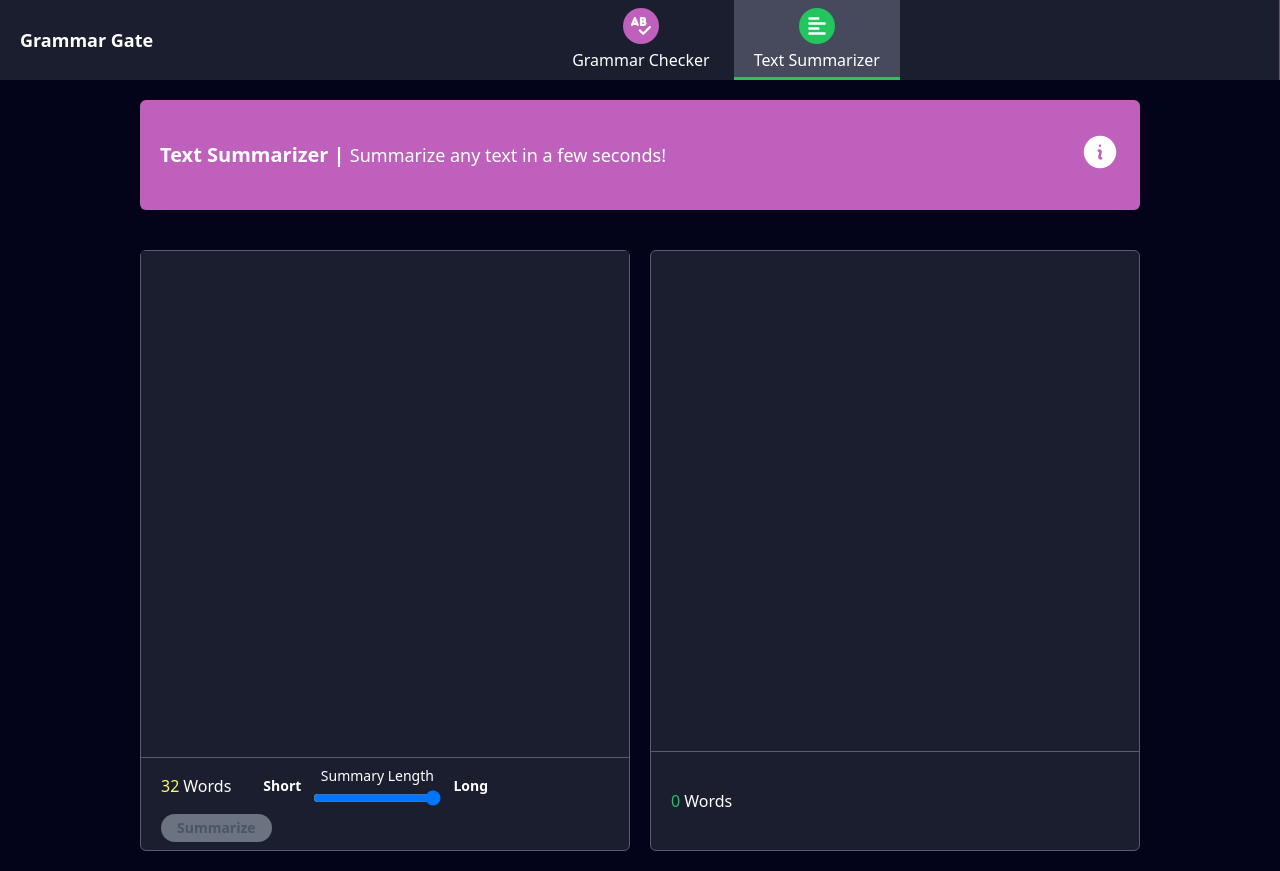
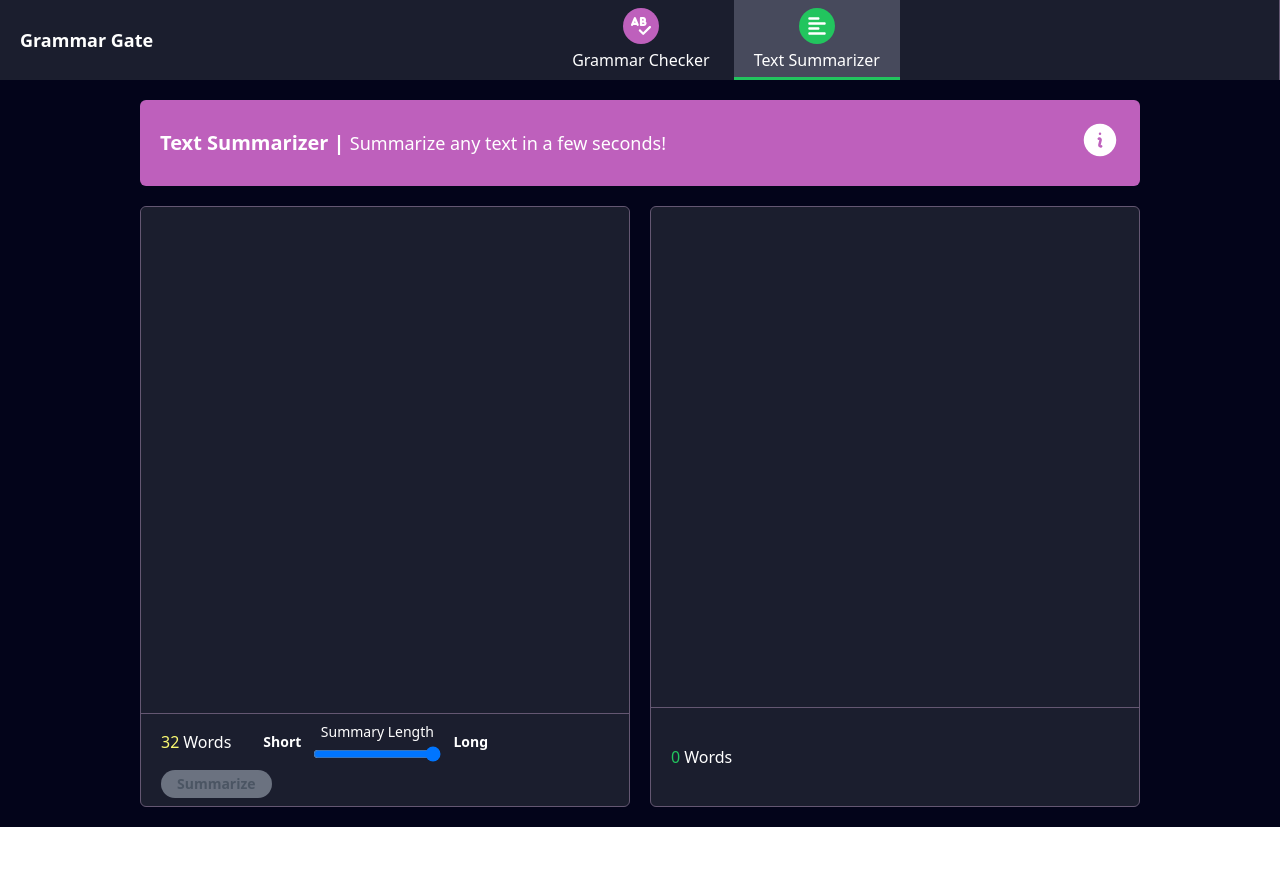
Before and after one commit to GabrielCarames/grammar-gate, a Next.js app: page /text-summarizer in a window 1280 px wide. After the commit the page ends 827 px from the top, so only its background shows below. Built offline with nearby package versions, Linux system fonts and the light colour scheme; no server answers.

Commit message:
refactor: rename "TextareaHeader" to "TextareaBanner"

```diff
--- a/src/components/TextSummarizer/TextSummarizerTextareaWrapper.tsx
+++ b/src/components/TextSummarizer/TextSummarizerTextareaWrapper.tsx
@@ -8,7 +8,7 @@ export default function TextSummarizerTextareaWrapper() {
     <div className="md:flex-1 w-full border border-gray-2 bg-gray-1 rounded-md">
       <form onSubmit={handleSubmit}>
         <textarea
-          className="w-full max-h-[250px] lg:max-h-[500px] bg-gray-1 h-max md:h-screen outline-none resize-none p-5 text-base lg:text-lg"
+          className="w-full max-h-[250px] lg:max-h-[500px] bg-gray-1 h-max md:h-screen rounded-md outline-none resize-none p-5 text-base lg:text-lg"
           name="textarea"
           cols={30}
           rows={10}
--- a/src/components/TextareaHeader.tsx
+++ b/src/components/TextareaBanner.tsx
@@ -1,6 +1,6 @@
 import InfoButtonSection from "./InfoButtonSection"
 
-export default function TextareaHeader({
+export default function TextareaBanner({
   title,
   description
 }: {
@@ -8,7 +8,7 @@ export default function TextareaHeader({
   description: string
 }) {
   return (
-    <header className="bg-pink-1 py-8 px-5 h-max mb-10 rounded-md flex justify-between items-center">
+    <header className="bg-pink-1 p-5 h-max mb-5 rounded-md flex justify-between items-center">
       <h1 className="text-base md:text-lg lg:text-xl font-bold leading-none text-center">
         {title} | <span className="font-normal text-base md:text-lg">{description}</span>
       </h1>
--- a/src/components/TextareaSection.tsx
+++ b/src/components/TextareaSection.tsx
@@ -1,4 +1,4 @@
-import TextareaHeader from "./TextareaHeader"
+import TextareaBanner from "./TextareaBanner"
 
 export default function TextareaSection({ children }: { children: React.ReactNode }) {
   return <section className="w-full h-max max-w-[1000px]">{children}</section>
@@ -11,5 +11,5 @@ TextareaSection.Header = function Header({
   title: string
   description: string
 }) {
-  return <TextareaHeader title={title} description={description} />
+  return <TextareaBanner title={title} description={description} />
 }
```
